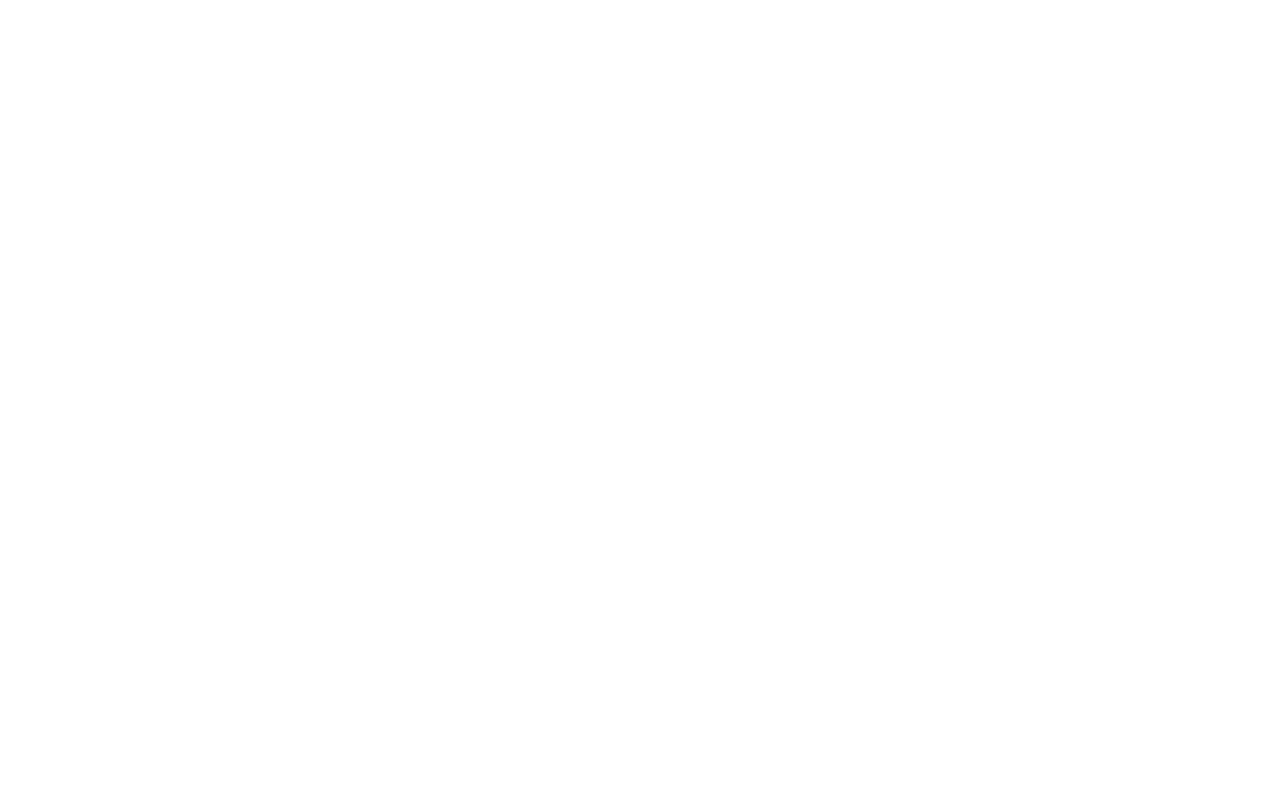
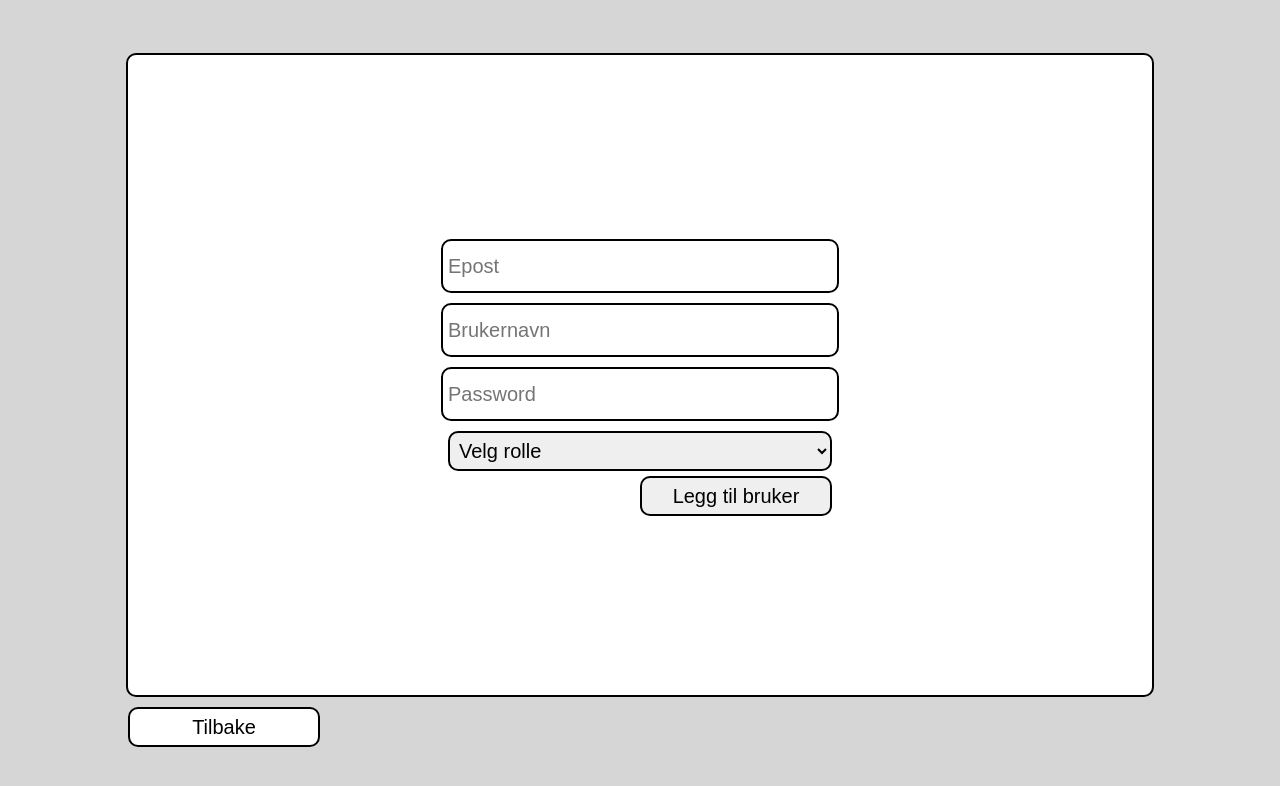
Before and after one commit to TorGIkling/cybersecurity-awareness-assessment, a React (Create React App) app in the folder front-end/: page /addUser in a window 1280 px wide. Before the commit this address had no page. Shown: the top 786 px of the page. Built offline with nearby package versions, Linux system fonts and the light colour scheme.

Commit message:
Added user list page, new user page and created the component for the user list. All pages missing implementation with back end

```diff
--- a/front-end/src/App.tsx
+++ b/front-end/src/App.tsx
@@ -5,6 +5,8 @@
 import Login from "./login/login";
 import AddOrganization from "./addOrganization/addOrganization";
 import OrganizationsPage from "./organizationsPage/organizationsPage";
+import NewUser from "./newUser/newUser";
+import UserOrganizationList from "./userOrganizationList/userOrganizationList";
 
 
 function App() {
@@ -15,6 +17,8 @@
             <Route path="/login" element={<Login/>} />
             <Route path="/add-organization" element={<AddOrganization/>}/>
             <Route path="/organizations" element={<OrganizationsPage/>}/>
+            <Route path="/addUser" element={<NewUser/>} />
+            <Route path="/userList" element={<UserOrganizationList/>} />
         </Routes>
       </>
   );
--- /dev/null
+++ b/front-end/src/components/userList/userList.css
@@ -0,0 +1,24 @@
+.user-list{
+    display: flex;
+    flex-direction: column;
+    align-items: center;
+    justify-content: center;
+    width:80vw;
+    height:80vh;
+    background-color:#d6d6d6;
+    border: #000000 solid 1px;
+    border-radius:1rem;
+    margin:auto;
+    overflow: hidden;
+}
+
+
+.user-list-item {
+    display: flex;
+    flex-direction: row;
+    align-items: center;
+    justify-content: space-between;
+    border-bottom: 1px solid black;
+    height:100%;
+    width:100%;
+}
--- /dev/null
+++ b/front-end/src/components/userList/userList.tsx
@@ -0,0 +1,20 @@
+import './userList.css'
+
+function handleAddUserClick() {
+    return (
+      <div className="user-list">
+
+          <div className="user-list-item">
+
+          </div>
+          <div className="user-list-item">
+
+          </div>
+          <div className="user-list-item">
+
+          </div>
+
+      </div>
+    );
+}
+export default handleAddUserClick;
--- /dev/null
+++ b/front-end/src/newUser/newUser.css
@@ -0,0 +1,51 @@
+.new-user-page {
+    display: flex;
+    flex-direction: column;
+    align-items: center;
+    justify-content: center;
+    width: 100vw;
+    height: 100vh;
+    background-color: #d6d6d6;
+}
+
+.new-user-container {
+    display: flex;
+    flex-direction: column;
+    align-items: center;
+    justify-content: center;
+    width: 80vw;
+    height: 80vh;
+    background-color: white;
+    border: solid 2px black;
+    border-radius: 1rem;
+}
+
+.new-user-input {
+    width: 30vw;
+    height: 4rem;
+    padding: 0.5rem;
+    border: solid 2px black;
+    border-radius: 1rem;
+    margin: 0.5rem;
+    font-size: 2rem;
+}
+
+.add-user-btn {
+    width: 15vw;
+    height: 4rem;
+    padding: 0.5rem;
+    border: solid 2px black;
+    border-radius: 1rem;
+    margin-left: auto;
+    margin-right: 25vw;
+    font-size: 2rem;
+}
+
+.back-button {
+    width: 15vw;
+    height: 4rem;
+    padding: 0.5rem;
+    border: solid 2px black;
+    border-radius: 1rem;
+
+}
--- /dev/null
+++ b/front-end/src/newUser/newUser.tsx
@@ -0,0 +1,34 @@
+import './newUser.css'
+import {useNavigate} from "react-router-dom";
+
+function NewUser() {
+
+    const navigate = useNavigate();
+
+    const handleBackClick = () => {
+        navigate('/userList');
+    }
+
+    const handleAddUserClick = () => {
+        navigate('/userList');
+    }
+
+    return (
+        <div className="new-user-page">
+            <div className="new-user-container">
+                <input className="new-user-input" type="email" placeholder="Epost" />
+                <input className="new-user-input" type="text" placeholder="Brukernavn" />
+                <input className="new-user-input" type="password" placeholder="Password" />
+                <select className="new-user-input">
+                    <option value="" hidden selected disabled>Velg rolle</option>
+                    <option value="1">Ansatt</option>
+                    <option value="2">Evaluatør</option>
+                    <option value="3">Manager</option>
+                </select>
+                <button className="add-user-btn" type="submit" onClick={handleAddUserClick}>Legg til bruker</button>
+            </div>
+            <button className="back-button" type="button" onClick={handleBackClick}>Tilbake</button>
+        </div>
+    );
+}
+export default NewUser;
--- /dev/null
+++ b/front-end/src/userOrganizationList/userOrganizationList.css
@@ -0,0 +1,29 @@
+.user-organization-list {
+    display: flex;
+    flex-direction: column;
+    align-items: center;
+    justify-content: space-between;
+    height: 100vh;
+    width: 100vw;
+    background-color: #ffffff;
+}
+
+.btn-row {
+    display: flex;
+    flex-direction: row;
+    align-items: center;
+    justify-content: space-between;
+    width: 80vw;
+    margin-bottom: auto;
+}
+
+.user-list-btn {
+    width: 15vw;
+    height: 4rem;
+    padding: 0.5rem;
+    border: solid 2px black;
+    border-radius: 1rem;
+
+    font-size: 2rem;
+    background-color: #d6d6d6;
+}
--- /dev/null
+++ b/front-end/src/userOrganizationList/userOrganizationList.tsx
@@ -0,0 +1,30 @@
+import './userOrganizationList.css'
+import Header from "../components/header/header";
+import UserList from "../components/userList/userList";
+import {useNavigate} from "react-router-dom";
+
+function UserOrganizationList() {
+
+    const navigate = useNavigate();
+
+    const handleNewUserClick = () => {
+        navigate("/addUser");
+    }
+
+    const handleBackClick = () => {
+        navigate("/organizations");
+    }
+
+    return (
+        <div className="user-organization-list">
+            <Header/>
+            <UserList/>
+            <div className="btn-row">
+                <button className= 'user-list-btn' onClick={handleBackClick}>Tilbake</button>
+                <button className='user-list-btn' onClick={handleNewUserClick} >Ny Bruker</button>
+            </div>
+
+        </div>
+    );
+}
+export default UserOrganizationList;
```
